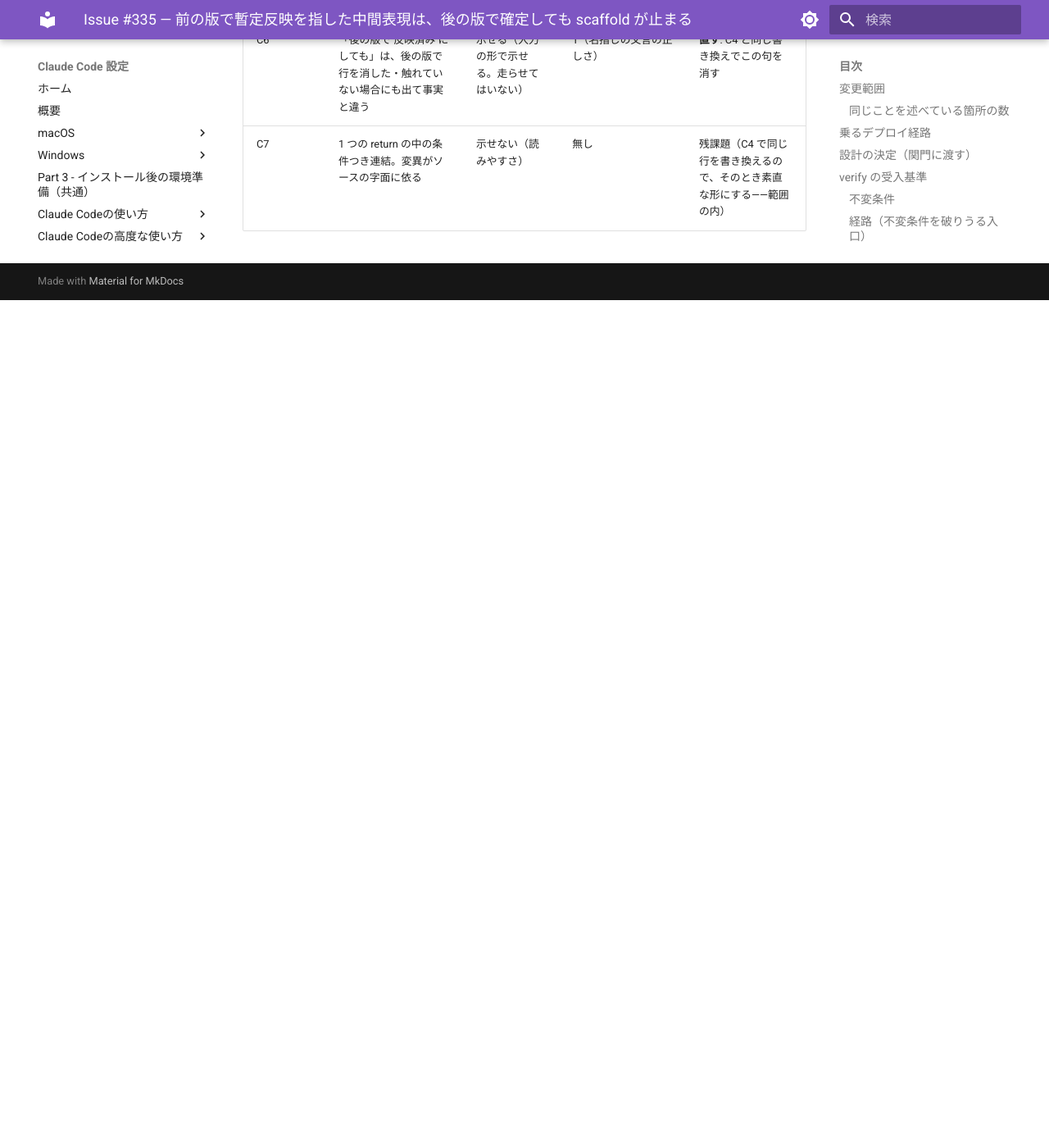
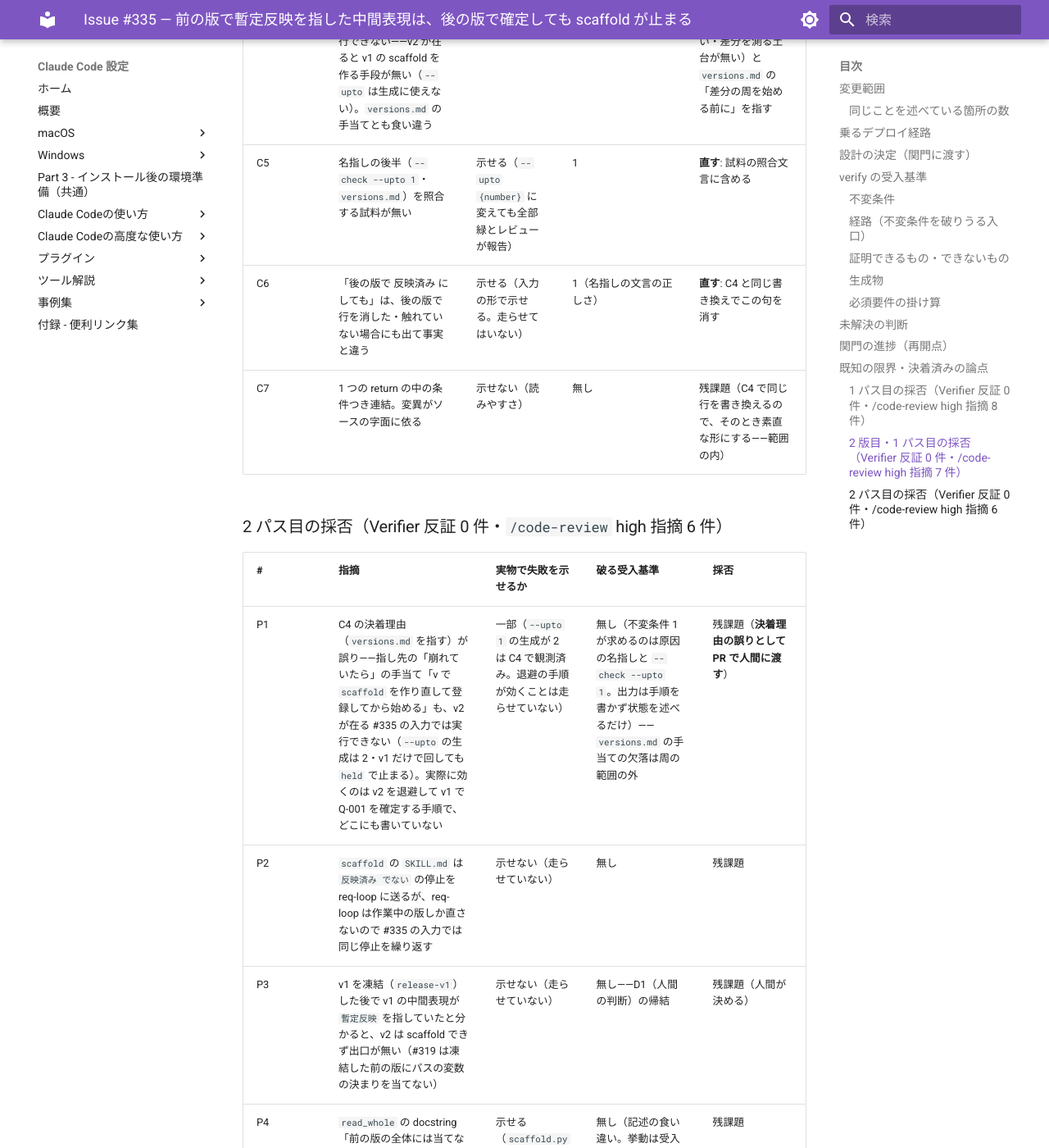
Before and after one commit to hdknr/claude-code-setup, an MkDocs documentation site: the page built from docs/plans/issue-335.md, in a window 1280 px wide and 1400 px high, scrolled down 6495 px. Shown: the whole window at 82% size. Built offline with MkDocs 1.6.1 and Material for MkDocs 9.7.7, drawn with Linux system fonts in a browser that asks for light colours; before the commit the page ends 6861 px from its top, so only the background shows below that; some of the changed text lies outside the part shown.

Commit message:
docs(plans): #335 の 2 パス目の採否を記録する（直した行 0 件・狭いパスは該当なし）
Co-Authored-By: Claude Opus 5.5 <noreply@anthropic.com>

```diff
--- a/docs/plans/issue-335.md
+++ b/docs/plans/issue-335.md
@@ -63,6 +63,9 @@
 ### 証明できるもの・できないもの
 
 すべて `scripts/test-scaffold.py` の試料（一時ディレクトリの正本リポジトリ）で証明できる。**未証明: なし**。
+**ただし #335 の入力で試料が当たっているのは書く生成と `--upto 1`（`--check`・`--dry-run`）だけ**——不変条件 1・4 の
+素の `--dry-run`・`--red-check`・`--dry-run --upto <k≥2>` は、同じ `classify` を通ることをコードで読んだだけで、試料で走らせていない
+（2 パス目の P5・P6。残課題）。
 
 ### 生成物
 
@@ -85,7 +88,9 @@
 - **2 版目**（向きを変えた実装）: `scaffold.py` を base に戻してから文言と名指しの 1 行を足した。`scripts/test-scaffold.py` は 試料 167 件・変異 114 件で緑。**関門は 2 版目に対して 1 パス目からやり直す**（人間に示した選択肢どおり。初版の 1 パス目はパスに数えない）
 - 2 版目のコミット: `cf7df5b`
 - 2 版目の関門: Verifier 1 パス目（`dev-loop:dev-loop-verifier`・sonnet）= **反証 0 件**。base の `scaffold.py` に新しい試料を当てる陽性対照は**ガードに拒否されて当てられなかった**（報告どおり未確認）——旧い挙動は変異「前の版の暫定反映を名指ししない」「Q&A の参照の状態を出さない」が再現しており、どちらも全体緑＝殺されている。`/code-review` 1 パス目（high）= **指摘 7 件**（C1〜C7。採否は下の表）。C4・C5・C6 を `5340a95` で直した（`test-scaffold.py` 167/115 緑）
-- 2 パス目: 未着手。残っているのは**手順 5 の当て直し（Verifier）と `/code-review` の 2 パス目の両方**。2 パス目の差分の base は周の base のまま
+- 2 パス目（base は周の base `24390e5` のまま。HEAD `1bddeee`）: Verifier 当て直し（`dev-loop:dev-loop-verifier`・sonnet）= **反証 0 件**（`test-scaffold.py` 167/115 緑・`versions.md:134` の見出しの実在・生成物の鮮度を確認。前後の `git status --porcelain` とも空）。`/code-review` 2 パス目（high）= **指摘 6 件**（P1〜P6。採否は下の表。変異の主張は外への複製が拒否されて未確認と報告。前後の `git status --porcelain` とも空）
+- 2 パス目で直した行: **0 件**（P1〜P6 はどれも「示せる」かつ「破る受入基準がある」を満たさない）→ **狭いパス: 該当なし**
+- main の取り込み: main が spec-loop を 0.18.0 に上げている（この周は 0.17.1）。関門の報告を回収したあとで `origin/main` を取り込み、0.18.1 に上げる
 - 割り目（手順 6・2 パス目の前）: AskUserQuestion で訊いた → **「ここで割る」**。再開は worktree の中で `/clear` → `/dev-loop:dev-loop 335`、**2 パス目（Verifier の当て直しと `/code-review` の両方）**から。2 パス目に渡す採否の表は C1〜C7（C1・C2・C3 は人間が残課題と決めた）
 - 交絡: 再現の試料を修正前に赤（陽性対照）にしてから直した（**訂正**: 修正前に赤だった新しい試料は 2 本。`確認中` の試料は終了コードが前後とも 1 で、文言の照合だけで赤——挙動は判別していない。関門の 2 体が独立に観測）。`今の版にも暫定反映を許す` の変異は `held` の検査が先に止めるので等価——変異として載せていない
 - `check-all.py`: 44/44 本 緑（失敗 0 / 飛ばし 0。`db1a44a` の内容で）
@@ -119,3 +124,14 @@
 | C5 | 名指しの後半（`--check --upto 1`・`versions.md`）を照合する試料が無い | 示せる（`--upto {number}` に変えても全部緑とレビューが報告） | 1 | **直す**: 試料の照合文言に含める |
 | C6 | 「後の版で 反映済み にしても」は、後の版で行を消した・触れていない場合にも出て事実と違う | 示せる（入力の形で示せる。走らせてはいない） | 1（名指しの文言の正しさ） | **直す**: C4 と同じ書き換えでこの句を消す |
 | C7 | 1 つの return の中の条件つき連結。変異がソースの字面に依る | 示せない（読みやすさ） | 無し | 残課題（C4 で同じ行を書き換えるので、そのとき素直な形にする——範囲の内） |
+
+### 2 パス目の採否（Verifier 反証 0 件・`/code-review` high 指摘 6 件）
+
+| # | 指摘 | 実物で失敗を示せるか | 破る受入基準 | 採否 |
+| --- | --- | --- | --- | --- |
+| P1 | C4 の決着理由（`versions.md` を指す）が誤り——指し先の「崩れていたら」の手当て「v<n-1> で `scaffold` を作り直して登録してから始める」も、v2 が在る #335 の入力では実行できない（`--upto` の生成は 2・v1 だけで回しても `held` で止まる）。実際に効くのは v2 を退避して v1 で Q-001 を確定する手順で、どこにも書いていない | 一部（`--upto 1` の生成が 2 は C4 で観測済み。退避の手順が効くことは走らせていない） | 無し（不変条件 1 が求めるのは原因の名指しと `--check --upto 1`。出力は手順を書かず状態を述べるだけ）——`versions.md` の手当ての欠落は周の範囲の外 | 残課題（**決着理由の誤りとして PR で人間に渡す**） |
+| P2 | `scaffold` の `SKILL.md` は `反映済み でない` の停止を req-loop に送るが、req-loop は作業中の版しか直さないので #335 の入力では同じ停止を繰り返す | 示せない（走らせていない） | 無し | 残課題 |
+| P3 | v1 を凍結（`release-v1`）した後で v1 の中間表現が `暫定反映` を指していたと分かると、v2 は scaffold できず出口が無い（#319 は凍結した前の版にパスの変数の決まりを当てない） | 示せない（走らせていない） | 無し——D1（人間の判断）の帰結 | 残課題（人間が決める） |
+| P4 | `read_whole` の docstring「前の版の全体には当てない（その版の時点で通ったもので…）」が、#335 の名指し「v1 の scaffold は作れていない」と食い違う | 示せる（`scaffold.py:547` と 25 行・`classify` の名指しの文言） | 無し（記述の食い違い。挙動は受入基準どおり） | 残課題 |
+| P5 | `--dry-run --upto <k≥2>` も `classify` を通るのに経路の表に無く、試料も無い | 示せない（今は正しく動くかどうかを走らせていない） | 無し | 残課題 |
+| P6 | 「未証明: なし」は言い過ぎ——#335 の入力で試料が当たるのは書く生成だけで、素の `--dry-run`・`--red-check` は走らせていない | 示せる（試料の一覧） | 無し（周の記録） | 記録を直した（「証明できるもの・できないもの」に、試料の当たっていない経路を書いた）・試料の追加は残課題 |
```
